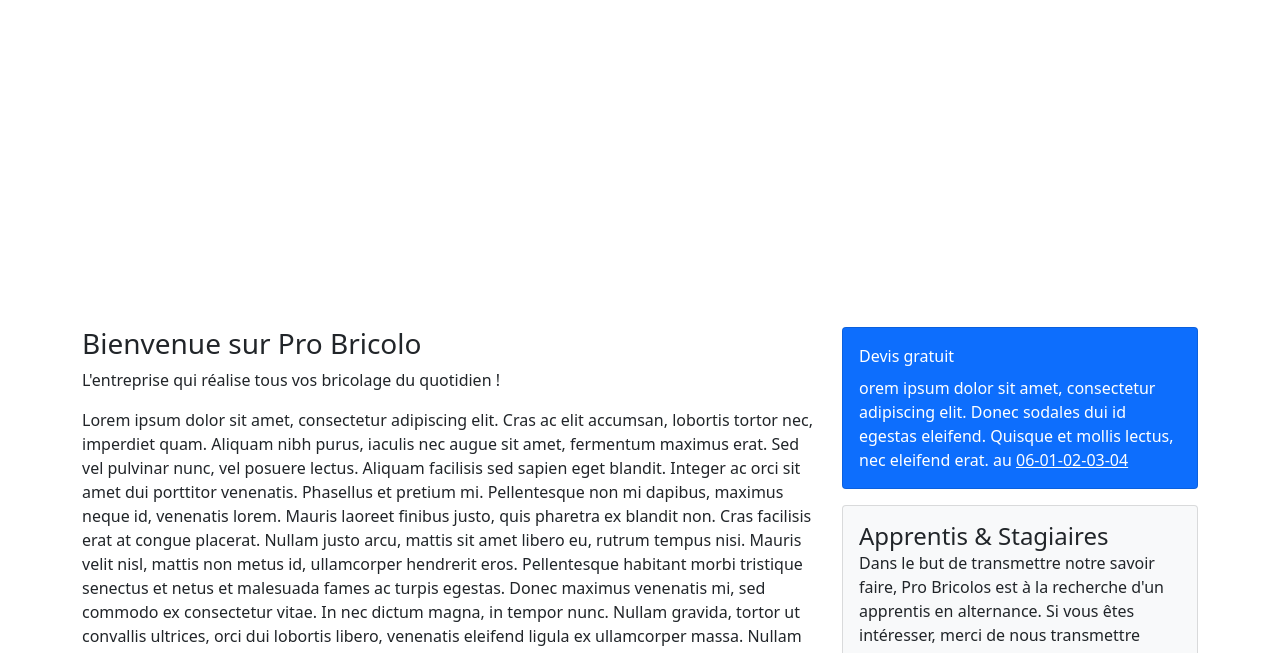
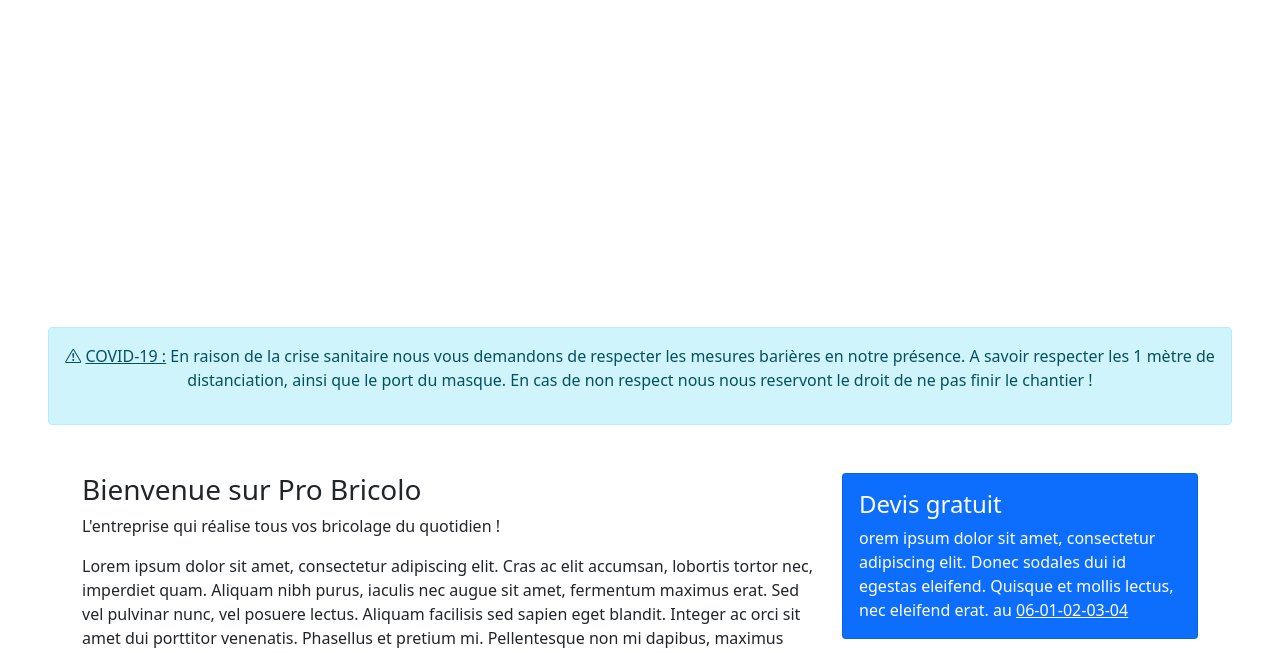
Before and after one commit to saraDegrange/website-les-bricolos, a website: page home.html in a window 1280 px wide. Shown: the part 67-720 px from the top of the page. Drawn offline with nearby package versions, Linux system fonts and the light colour scheme.

Commit message:
ajout des alertes

```diff
--- a/home.html
+++ b/home.html
@@ -43,6 +43,13 @@
             <div class="py-5 h-50"><div class="py-5 h-50"></div></div>
         </div>
     </header>
+    <section>
+        <div class="alert alert-info m-5 text-center">
+            <p><i class="bi bi-exclamation-triangle"></i> <span class="text-decoration-underline">COVID-19 :</span> En raison de la crise sanitaire nous vous
+            demandons de respecter les mesures barières en notre présence. A savoir respecter les 1 mètre de distanciation,
+        ainsi que le port du masque. En cas de non respect nous nous reservont le droit de ne pas finir le chantier ! </p>
+        </div>
+    </section>
     <div class="container my-5">
         <div class="row">
             <!-- Présentation -->
@@ -73,7 +80,7 @@
             <div class="col-4">
                 <div class="card bg-primary text-white">
                     <div class="card-body">
-                        <div class="card-title">Devis gratuit</div>
+                        <div class="card-title h4">Devis gratuit</div>
                         <div class="card-text">orem ipsum dolor sit amet, consectetur adipiscing elit. Donec sodales dui
                             id egestas eleifend. Quisque et mollis lectus, nec eleifend erat.
                             au <a href="tel:+" class="text-white">06-01-02-03-04</a></div>
```
